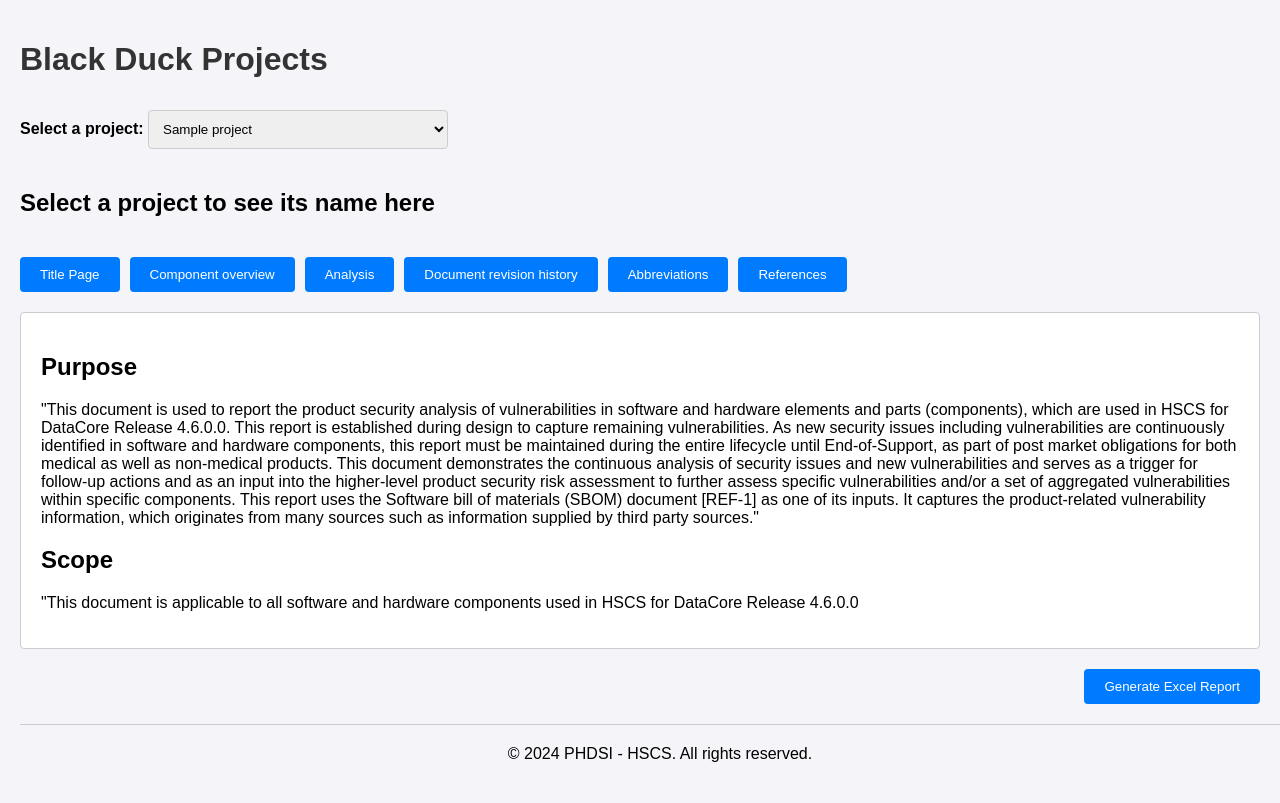
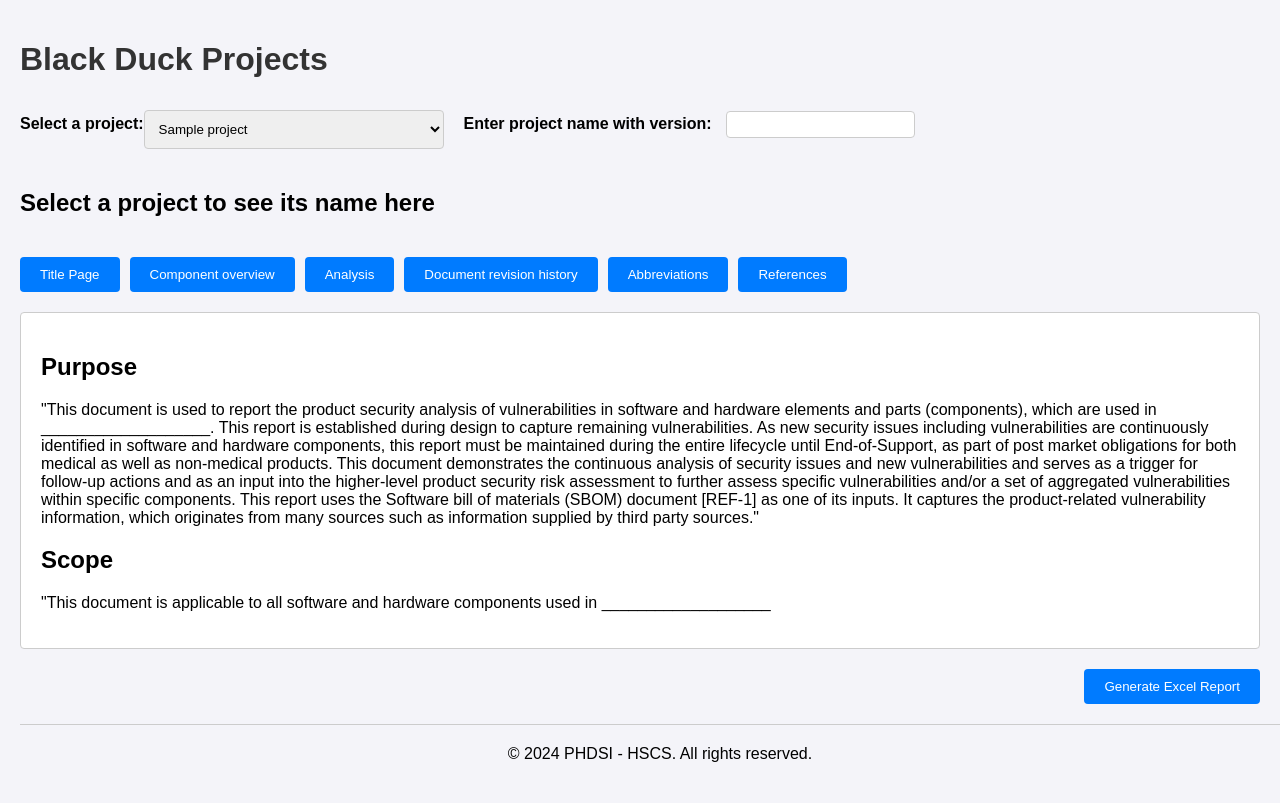
Before and after one commit to indrajitkumar/Blackduck-Security-Report, a Flask app: template templates/projects.html in a window 1280 px wide. Run offline with Flask 3, Linux system fonts and the light colour scheme; the template is opened without the code that fills it: most values are stand-ins (such as "Sample title", 1, 10 or a date in 2020).

Commit message:
updated title page in html for input

```diff
--- a/static/style.css
+++ b/static/style.css
@@ -120,6 +120,27 @@ a:hover {
 .button-container button:hover {
     background-color: #0056b3;
 }
+
+#projectForm {
+    display: flex;
+    align-items: center;
+    justify-content: left;
+}
+
+.input-container {
+    margin-left: 20px;
+}
+
+.input-container label {
+    margin-right: 10px;
+}
+
+.input-container input {
+    padding: 5px;
+    border: 1px solid #ccc;
+    border-radius: 4px;
+}
+
 /* Footer styling */
 .footer {
     display: flex;
--- a/templates/projects.html
+++ b/templates/projects.html
@@ -16,6 +16,11 @@
                     data-name="{{ project.name }}">{{ project.name }}</option>
         {% endfor %}
     </select>
+
+    <div class="input-container">
+        <label for="newData">Enter project name with version:</label>
+        <input type="text" id="newData" name="newData" oninput="updatePlaceholder()">
+    </div>
 </form>
 <h2 id="selectedProjectName">Select a project to see its name here</h2>
 <div class="tab-buttons">
@@ -29,7 +34,7 @@
 <div id="tab1" class="tab active">
     <h2>Purpose</h2>
     <p>"This document is used to report the product security analysis of vulnerabilities in software and hardware
-        elements and parts (components), which are used in HSCS for DataCore Release 4.6.0.0. This report is established
+        elements and parts (components), which are used in <span id="placeholder1">___________________</span>. This report is established
         during design to capture remaining vulnerabilities. As new security issues including vulnerabilities are
         continuously identified in software and hardware components, this report must be maintained during the entire
         lifecycle until End-of-Support, as part of post market obligations for both medical as well as non-medical
@@ -42,7 +47,7 @@
         third party sources." </p>
 
     <h2>Scope</h2>
-    <p>"This document is applicable to all software and hardware components used in HSCS for DataCore Release 4.6.0.0
+    <p>"This document is applicable to all software and hardware components used in <span id="placeholder">___________________</span>
 </div>
 <div id="tab2" class="tab">
     <h2>Component Overview</h2>
@@ -243,6 +248,12 @@
             });
     }
 
+    function updatePlaceholder() {
+        let newData = document.getElementById('newData').value;
+        document.getElementById('placeholder').textContent = newData;
+        document.getElementById('placeholder1').textContent = newData;
+
+    }
 </script>
 </body>
 </html>
```
